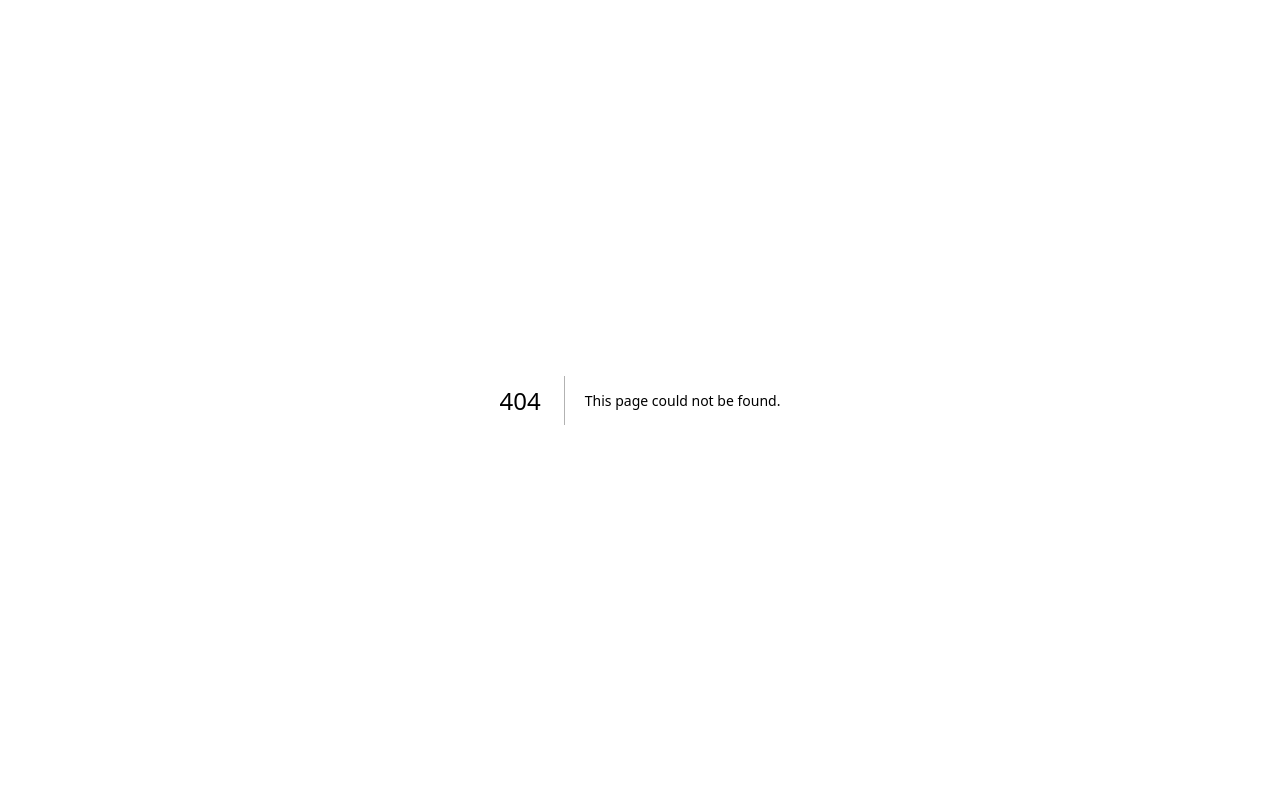
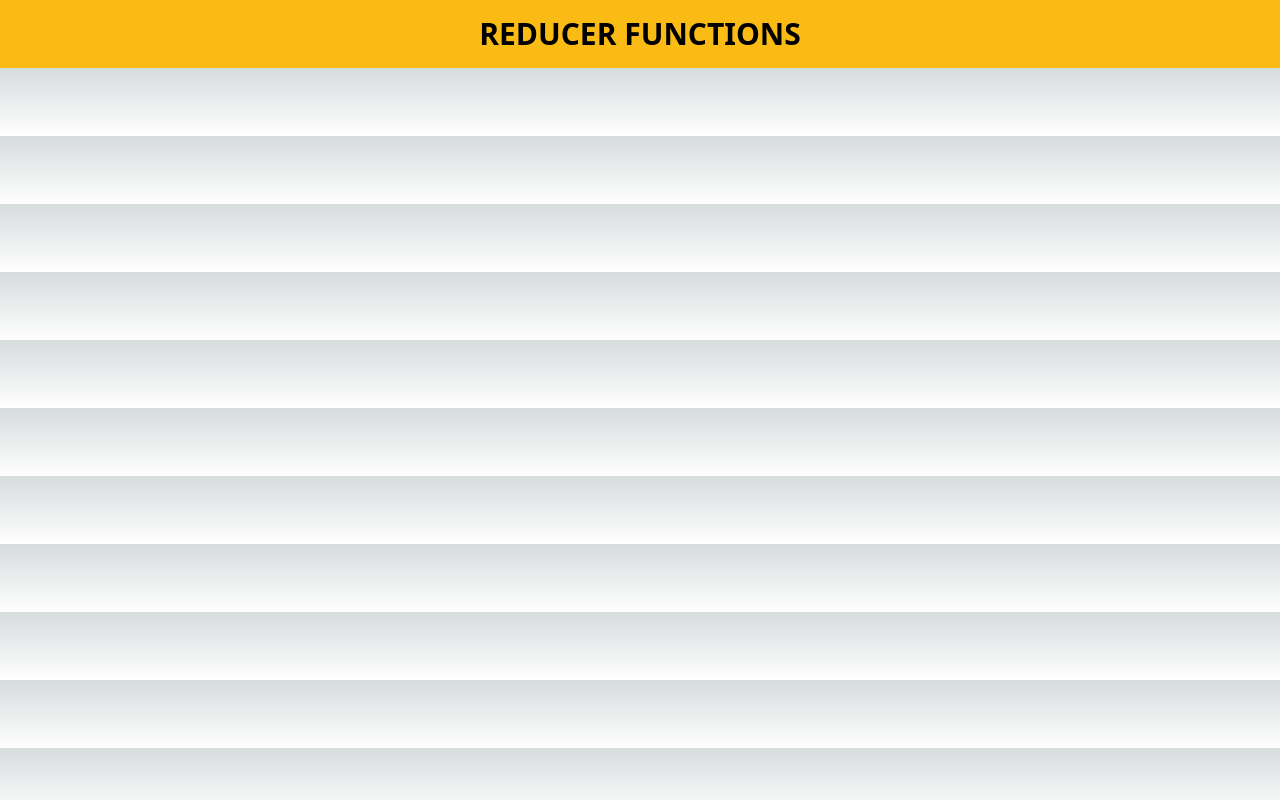
Before and after one commit to PouryaSoleimani/REDUX, a Next.js app: page /reducefunction in a window 1280 px wide. Before the commit this address had no page. Built offline with nearby package versions, Linux system fonts and the light colour scheme.

Commit message:
🟪 REDUX 🟪

```diff
--- /dev/null
+++ b/pages/reducefunction.js
@@ -0,0 +1,25 @@
+import React from "react";
+
+const reducerfunction = () => {
+
+
+
+
+
+
+
+
+
+
+
+
+  return (
+    <div>
+      <h1 className="p-4 text-center font-black text-3xl text-black bg-[#FABB14]">
+        REDUCER FUNCTIONS
+      </h1>
+    </div>
+  );
+};
+
+export default reducerfunction;
```
Also changed, not shown: pages/reducerfunction.js (deleted).
